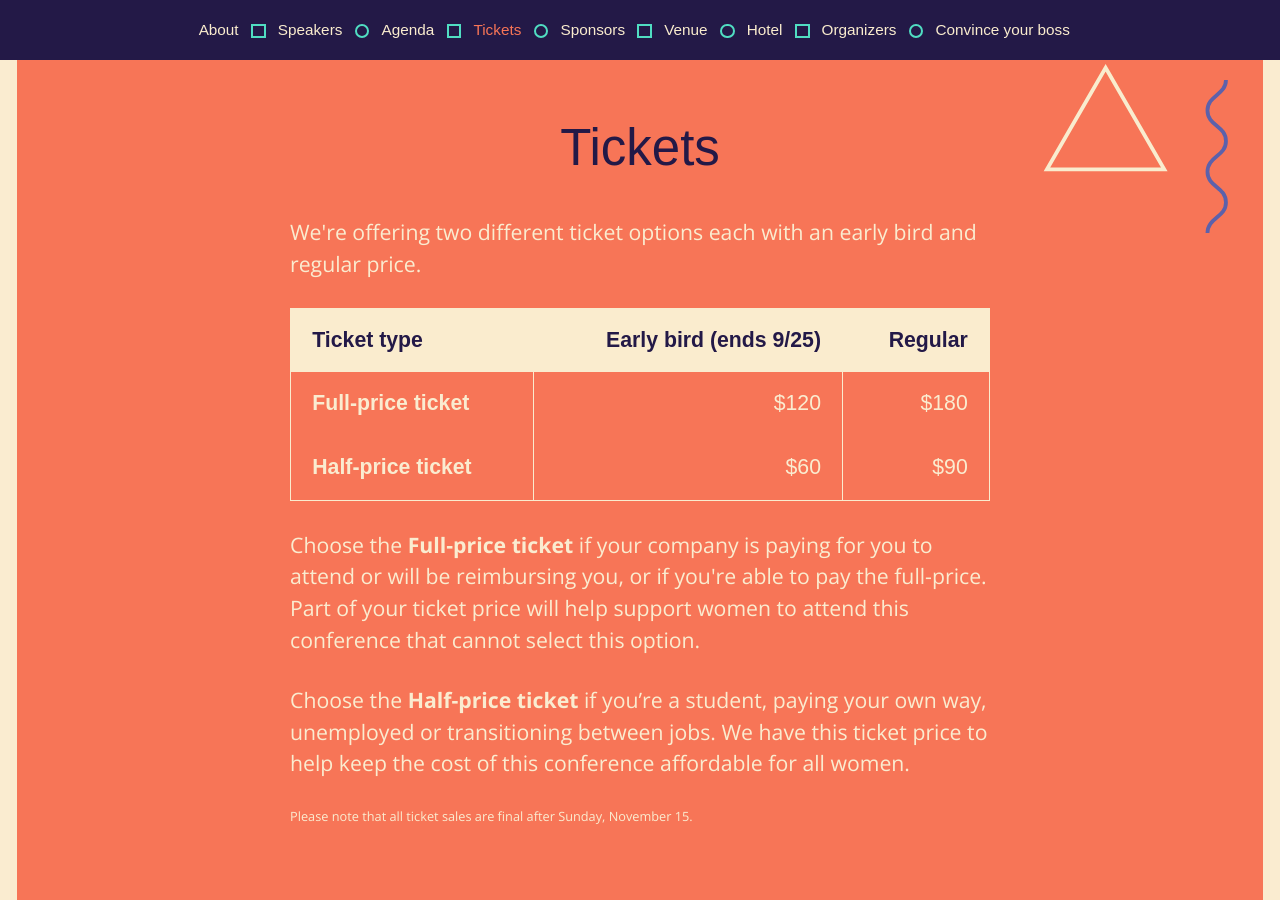
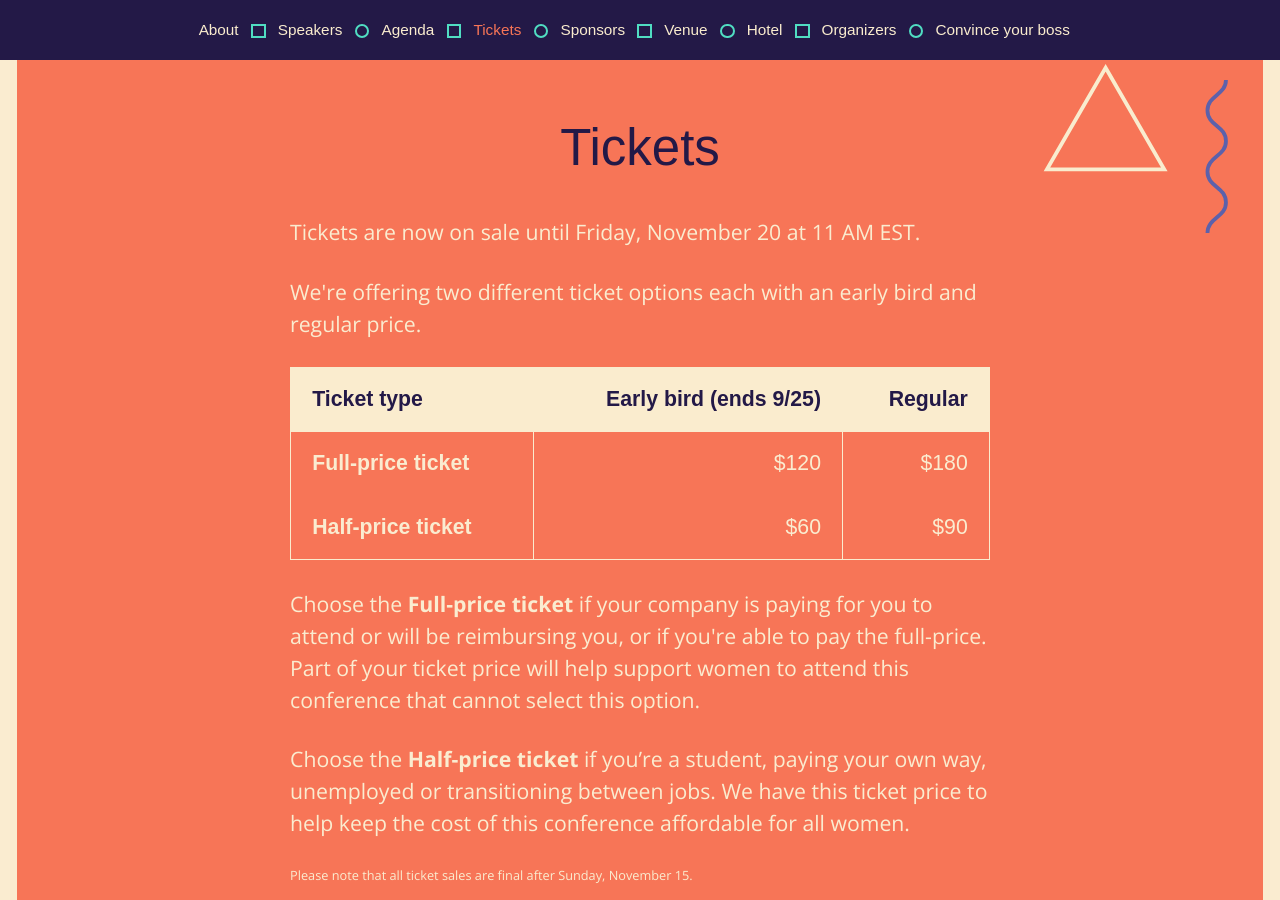
Before and after one commit to elaconf/elaconf.github.io, a Jekyll site: the page built from index.html, in a window 1280 px wide and 900 px high, scrolled down 8192 px. Built offline with Jekyll 4.4.1, drawn with Linux system fonts in a browser that asks for light colours; nearby versions of some CDN libraries; some web fonts are replaced; a script that is not in the unit is left out.

Commit message:
sales end 11/20 @ 11 AM EST

```diff
--- a/_includes/home/tickets.html
+++ b/_includes/home/tickets.html
@@ -1,6 +1,7 @@
 
 <h1>Tickets</h1>
 <p class="text-center"><script async src="//widgets.nvite.com/1.0/button.js" data-resource="{{site.nvite}}" data-button-text="Buy ticket"></script></p>
+<p>Tickets are now on sale until Friday, November 20 at 11 AM EST.</p>
 <p>We're offering two different ticket options each with an early bird and regular price.</p>
 <table>
   <thead>
```
